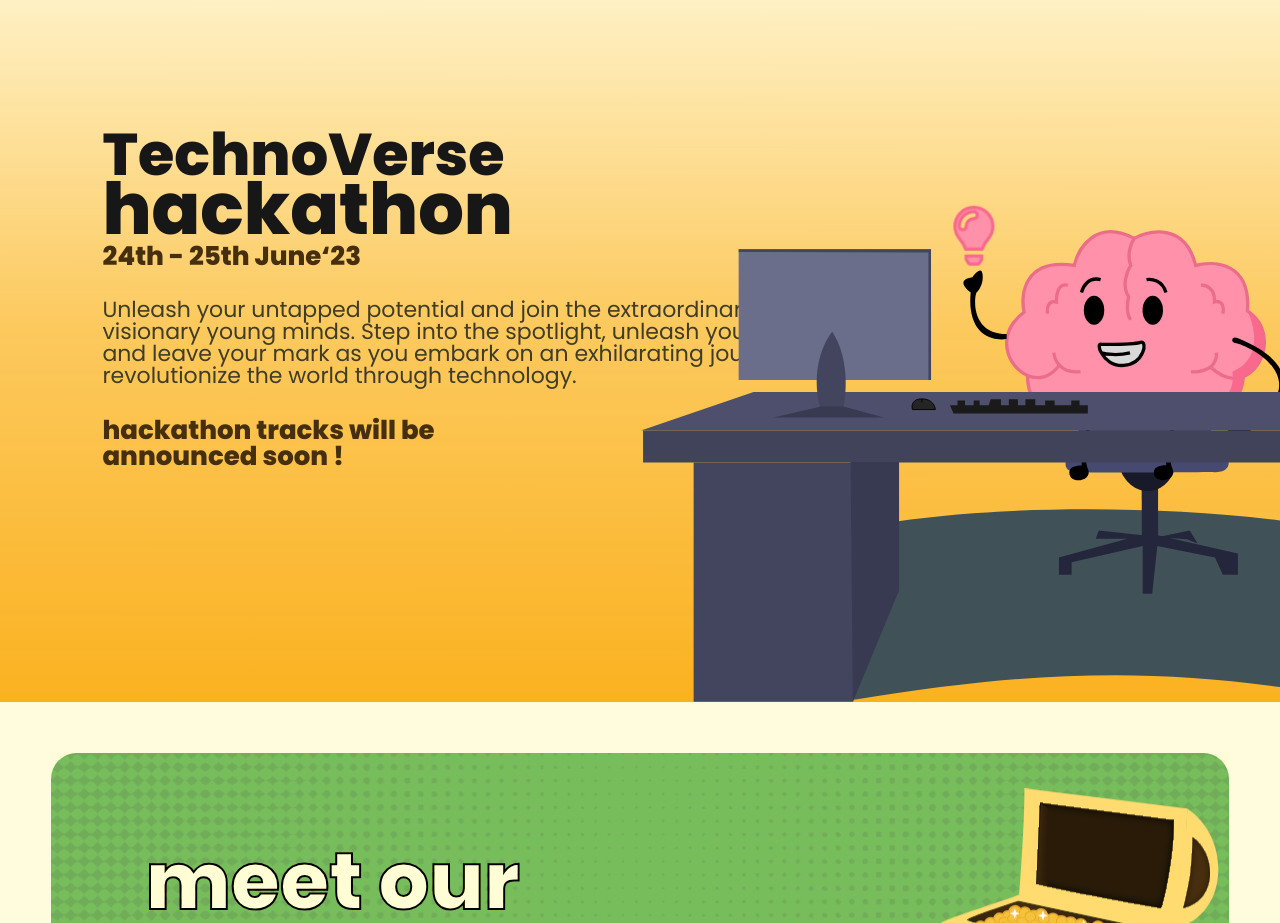
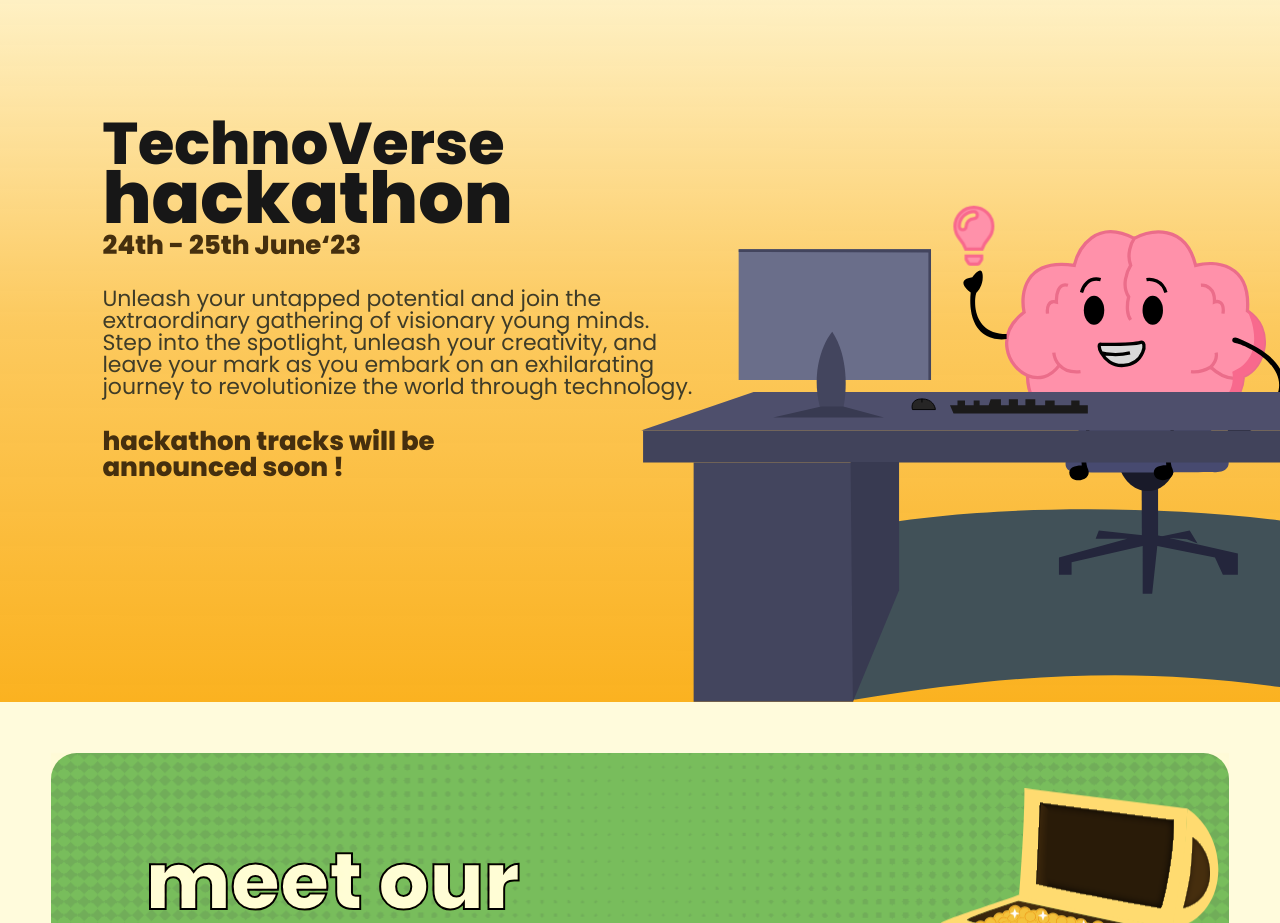
Before and after one commit to dscmbcet/tech-multiverse-website, a Next.js app: page / in a window 1280 px wide. Shown: the part 3500-4423 px from the top of the page. Built offline with nearby package versions, Linux system fonts and the light colour scheme.

Commit message:
fix: about content

```diff
--- a/app/page.module.css
+++ b/app/page.module.css
@@ -303,7 +303,7 @@
 
 .about_content {
   padding-left: 8%;
-  max-width: 70%;
+  max-width: 55%;
 }
 
 .about_content :nth-child(1) {
```
